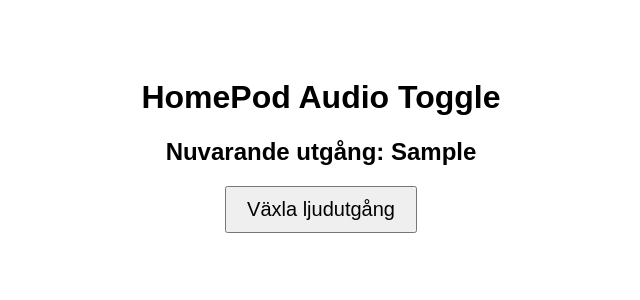
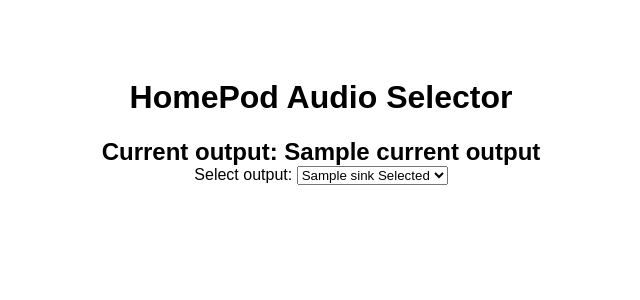
Before and after one commit to tomeriksen/turntable_RPI, a Flask app: template templates/index.html in a window 1280 px wide. Shown: the top 300 px of the page, without its empty margins (319-959 px from the left). Run offline with Flask 3, Linux system fonts and the light colour scheme; the template is opened without the code that fills it: most values are stand-ins (such as "Sample title", 1, 10 or a date in 2020); parts of the project's set-up code (start-up, migrations or seed data) failed here and were passed over.

Commit message:
switch-audio

```diff
--- a/app.py
+++ b/app.py
@@ -1,11 +1,114 @@
 from flask import Flask, render_template, request
+from dataclasses import dataclass
 import os
 
 app = Flask(__name__)
 
+
 TOGGLE_STATE_FILE = "/tmp/toggle-audio-state"
+SINK_STATE_FILE = "/tmp/audio-sink-state"
 SINK_LINEOUT = "alsa_output.platform-bcm2835_audio.stereo-fallback"
 SINK_HOMEPOD = "raop_sink.Vardagsrum.local.10.0.1.22.7000"
+global output_sinks, current_sink_id
+
+@dataclass
+class Sink:
+    id: int
+    name: str
+    airplay: bool = False
+
+
+def fetch_sink(sink_id):
+    global output_sinks
+    fallback_sink = None
+    for sink in output_sinks:
+        if sink.id == sink_id:
+            return sink
+        elif not sink.airplay:
+            fallback_sink = sink
+    return fallback_sink
+
+def PrettifyOutputs(output_sinks):
+    pretty_output_sinks = []
+    for sink in output_sinks:
+        tmp_sink = sink
+        if "alsa" in tmp_sink.name:
+            tmp_sink.name = "Lineout"
+        elif "raop" in tmp_sink.name:
+            #replase "raop" with "Airplay: "
+            tmp_sink.name = tmp_sink.name.replace("raop.", "Airplay: ")
+        pretty_output_sinks.append(tmp_sink)
+    return pretty_output_sinks
+
+
+def init():
+    restart_raop_sinks()
+    global output_sinks, current_sink_id
+    current_sink_id = -1
+    output_sinks = []
+    with open_sink_state_file() as f:
+        current_output_name = f.read().strip()
+
+
+    #list all raop sinks
+    sinks = os.popen("pactl list sinks short").read().split()
+    for sink in sinks:
+        airplay = False
+        #first element is the id, 2nd item is the name
+        sink_id = sink.split(".")[1]
+        sink_name = sink.split(".")[2]
+        if sink_name == current_output_name:
+            current_sink_id = sink_id
+        #if name contains raop, it's an airplay sink
+        if "raop" in sink_name:
+            output_sinks.append(Sink(sink_id, sink_name, airplay=True))
+        elif "alsa" in sink_name:
+            output_sinks.append(Sink(sink_id, sink_name, airplay=False))
+        #else ignore
+
+def restart_raop_sinks():
+    #unload module
+    os.system("pactl unload-module module-raop-discover")
+    os.system("sleep 2")
+    os.system("pactl load-module module-raop-discover")
+
+def open_sink_state_file(write=False):
+    #check if file exists
+    if not os.path.exists(SINK_STATE_FILE):
+        #create
+        with open(SINK_STATE_FILE,"w") as f:
+            f.write("None")
+
+    if write:
+        return open(SINK_STATE_FILE, "w")
+    else:
+        return open(SINK_STATE_FILE, "r")
+
+def switch_audio(new_output_id):
+    global output_sinks, current_sink_id
+    new_output_sink = fetch_sink(new_output_id)
+
+    if new_output_id == current_sink_id:
+        return #no need to switch
+    if new_output_sink == None: #raise error
+        return
+
+    #move input
+    sink_inputs = os.popen("pactl list sink-inputs short | awk '{print $1}'").read().split()
+
+    for sink in output_sinks:
+        if sink.id == new_output_id:
+            for input_id in sink_inputs:
+                os.system(f"pactl move-sink-input {input_id} {sink.id}") #check if this works
+            if sink.airplay:
+                if not new_output_sink.airplay:
+                    restart_raop_sinks()
+
+            with open_sink_state_file("w") as f:
+                f.write(sink.name)
+            current_sink_id = new_output_id
+            break
+
 
 def open_toggle_state_file(write=False):
     #check if file exists
@@ -31,6 +134,7 @@ def toggle_audio():
 
     sink_inputs = os.popen("pactl list sink-inputs short | awk '{print $1}'").read().split()
 
+
     if current_output == "lineout":
         #move input
         for input_id in sink_inputs:
@@ -52,14 +156,17 @@ def toggle_audio():
 
 @app.route('/')
 def index():
-    with open_toggle_state_file() as f:
-        current_output = f.read().strip()
-    return render_template("index.html", current_output=current_output)
-
+    pretty_output_sinks = PrettifyOutputs(output_sinks)
+    return render_template("index.html", current_output=fetch_sink(current_sink_id), output_sinks=pretty_output_sinks)
+@app.route('/switch' , methods=['POST'])
+def switch(new_output_id):
+    switch_audio(new_output_id)
+    return ("ok")
 @app.route('/toggle' , methods=['POST'])
 def toggle():
     toggle_audio()
     return ("ok")
 
 if __name__ == '__main__':
+    init()
     app.run(host='0.0.0.0', port=3001)
--- a/templates/index.html
+++ b/templates/index.html
@@ -9,17 +9,36 @@
         button { font-size: 20px; padding: 10px 20px; margin-top: 20px; cursor: pointer; }
         .status { font-size: 24px; font-weight: bold; margin-top: 20px; }
     </style>
-    <script>
-        function toggleAudio() {
-            fetch('/toggle', { method: 'POST' })
-                .then(() => location.reload())
-                .catch(error => console.error('Error:', error));
-        }
-    </script>
+   <script>
+    function switchAudio(sinkID) {
+        fetch('/switch', {
+            method: 'POST',
+            headers: { 'Content-Type': 'application/json' },
+            body: JSON.stringify({ sink: sinkID })
+        })
+        .then(function(response) {
+            if (response.ok) {
+                location.reload();
+            } else {
+                alert('Fel vid växling till: ' + sinkID);
+            }
+        });
+    }
+</script>
 </head>
 <body>
-    <h1>HomePod Audio Toggle</h1>
-    <div class="status">Nuvarande utgång: <span>{{ current_output }}</span></div>
-    <button onclick="toggleAudio()">Växla ljudutgång</button>
+    <h1>HomePod Audio Selector</h1>
+    <div class="status">Current output: <span>{{ current_output.name }}</span></div>
+    <div class="selector">
+        <label for="output">Select output:</label>
+        <select id="output" onchange="switchAudio(this.value)">
+            <!-- First input is linout, followed by a loop of raop sinks. The value is their sink ids
+            <option value="line_out.id">Line Out {%if current_output == line_out.id%}Selected{%endif%}</option>-->
+            <!-- Loop through all raop sinks -->
+            {% for sink in output_sinks %}
+                <option value="{{ sink.id }}">{{ sink.name }} {%if current_output.id == sink.id%}Selected{%endif%}</option>
+            {% endfor %}
+        </select>
+    </div>
 </body>
 </html>
```
